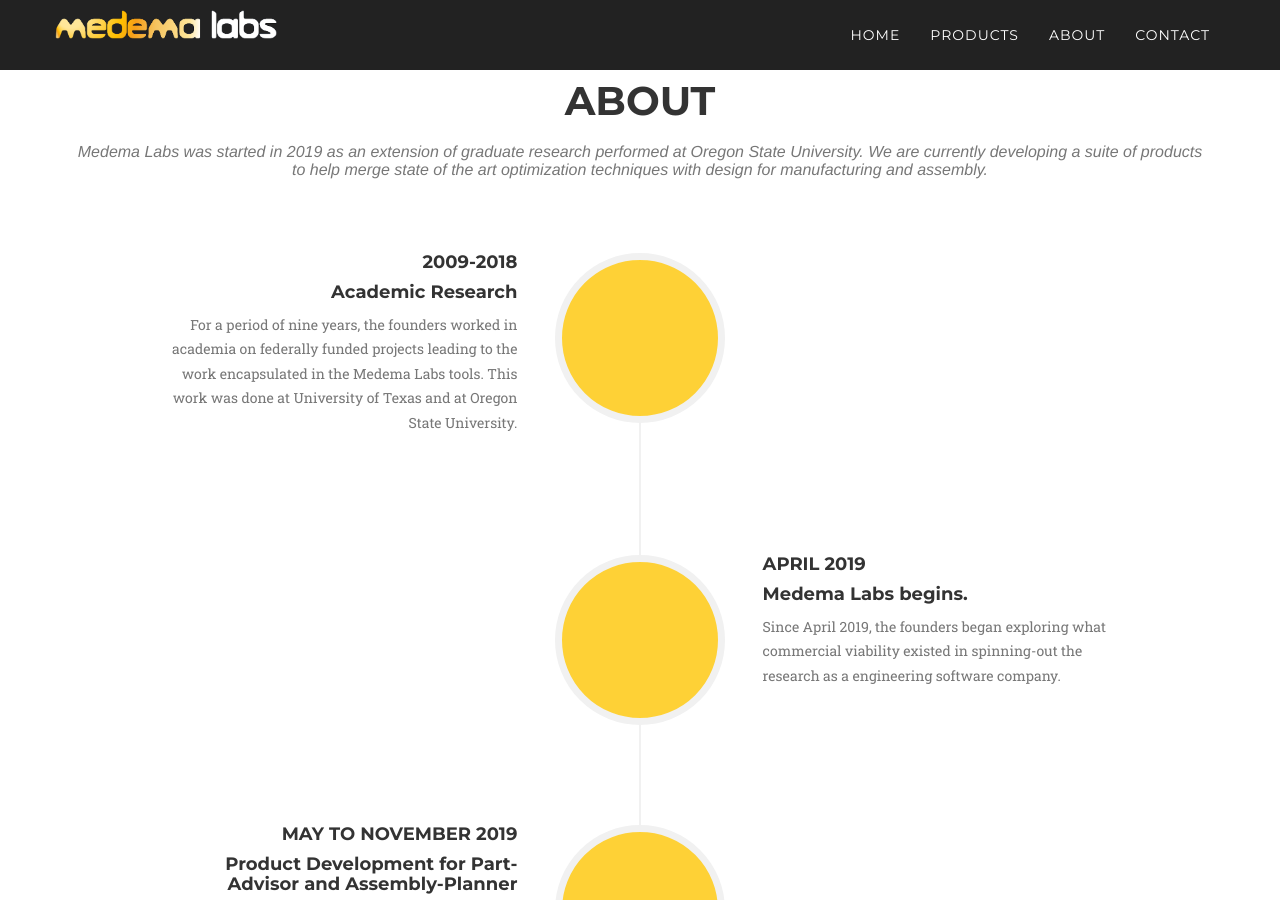
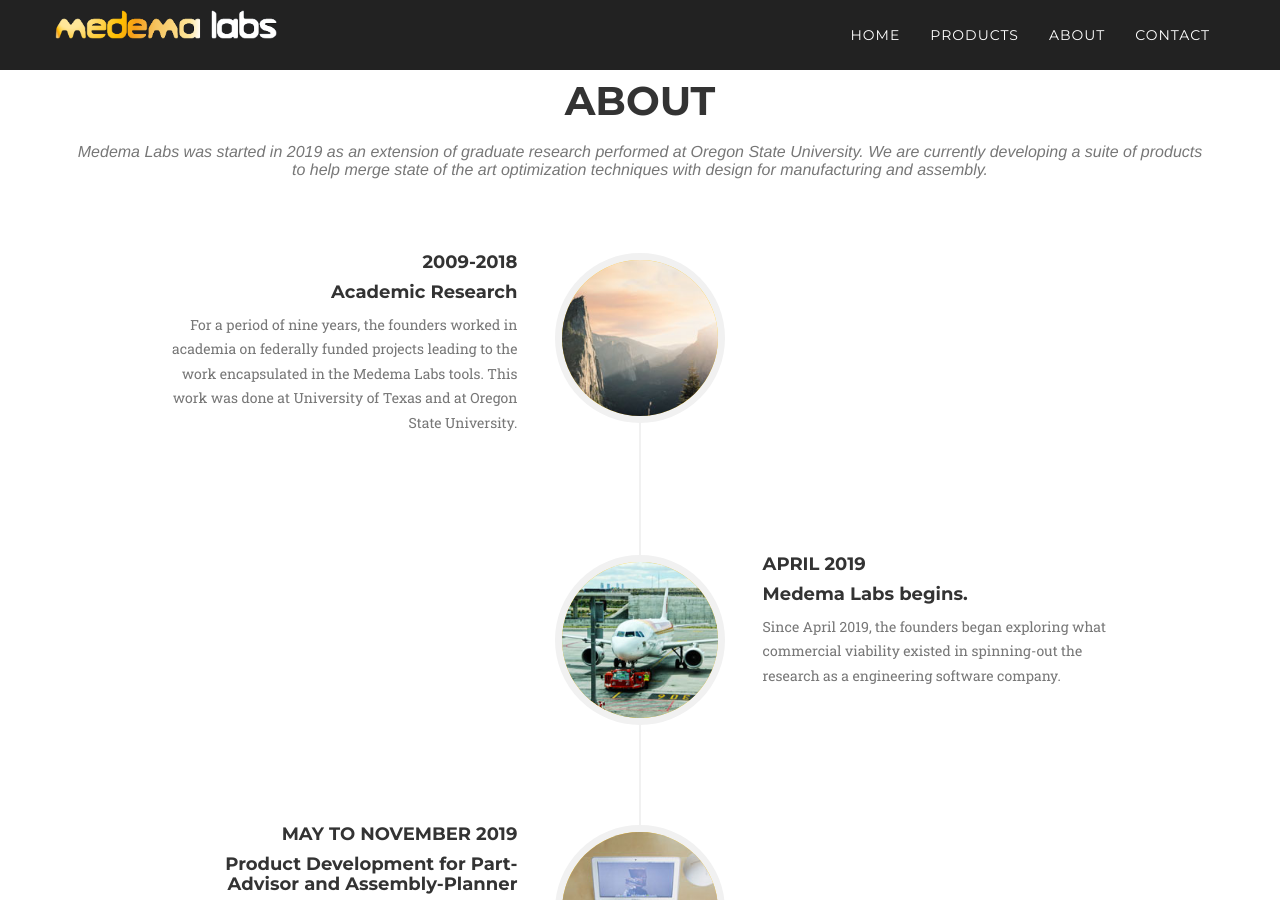
Before and after one commit to medemalabs/medemalabs.github.io, a Jekyll site: the page built from about.md, in a window 1280 px wide and 900 px high, scrolled down 486 px. Built offline with Jekyll 4.4.1, drawn with Linux system fonts in a browser that asks for light colours; some web fonts are replaced.

Commit message:
about page image clean up

```diff
--- a/_includes/about.html
+++ b/_includes/about.html
@@ -12,7 +12,7 @@
                     <ul class="timeline">
                         <li>
                             <div class="timeline-image">
-                                <img class="img-circle img-responsive" src="img/about/1.jpg" alt="">
+                                <img class="img-circle img-responsive" src="/img/about/1.jpg" alt="">
                             </div>
                             <div class="timeline-panel">
                                 <div class="timeline-heading">
@@ -28,7 +28,7 @@
                         </li>
                         <li class="timeline-inverted">
                             <div class="timeline-image">
-                                <img class="img-circle img-responsive" src="img/about/2.jpg" alt="">
+                                <img class="img-circle img-responsive" src="/img/about/2.jpg" alt="">
                             </div>
                             <div class="timeline-panel">
                                 <div class="timeline-heading">
@@ -43,7 +43,7 @@
                         </li>
                         <li>
                             <div class="timeline-image">
-                                <img class="img-circle img-responsive" src="img/about/3.jpg" alt="">
+                                <img class="img-circle img-responsive" src="/img/about/3.jpg" alt="">
                             </div>
                             <div class="timeline-panel">
                                 <div class="timeline-heading">
--- a/_includes/header.html
+++ b/_includes/header.html
@@ -21,7 +21,7 @@
                         <a href="#page-top"></a>
                     </li>
                     <li>
-                        <a class="page-scroll" href="{{ site.baseurl }}">Home</a>
+                        <a class="page-scroll" href="/index.html">Home</a>
                     </li>
                     <li>
                         <a class="page-scroll" href="#products">Products</a>
--- a/_includes/team.html
+++ b/_includes/team.html
@@ -18,7 +18,7 @@
                 {% for member in site.people %}
                 <div class="col-sm-4">
                     <div class="team-member">
-                        <img src="img/team/{{ member.pic }}.jpg" class="img-responsive img-circle" alt="">
+                        <img src="/img/team/{{ member.pic }}.jpg" class="img-responsive img-circle" alt="">
                         <h4>{{ member.name }}</h4>
                         <p class="text-muted">{{ member.position }}</p>
                         <ul class="list-inline social-buttons">
```
